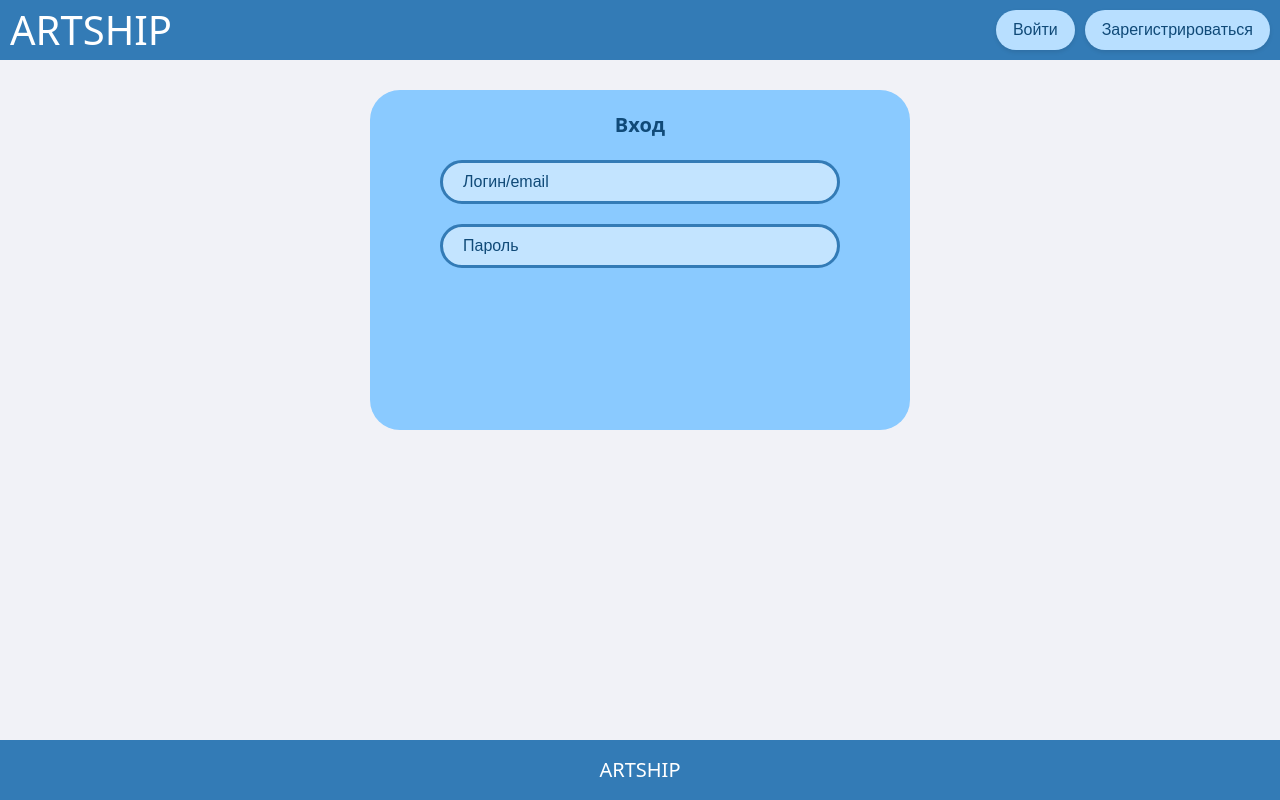
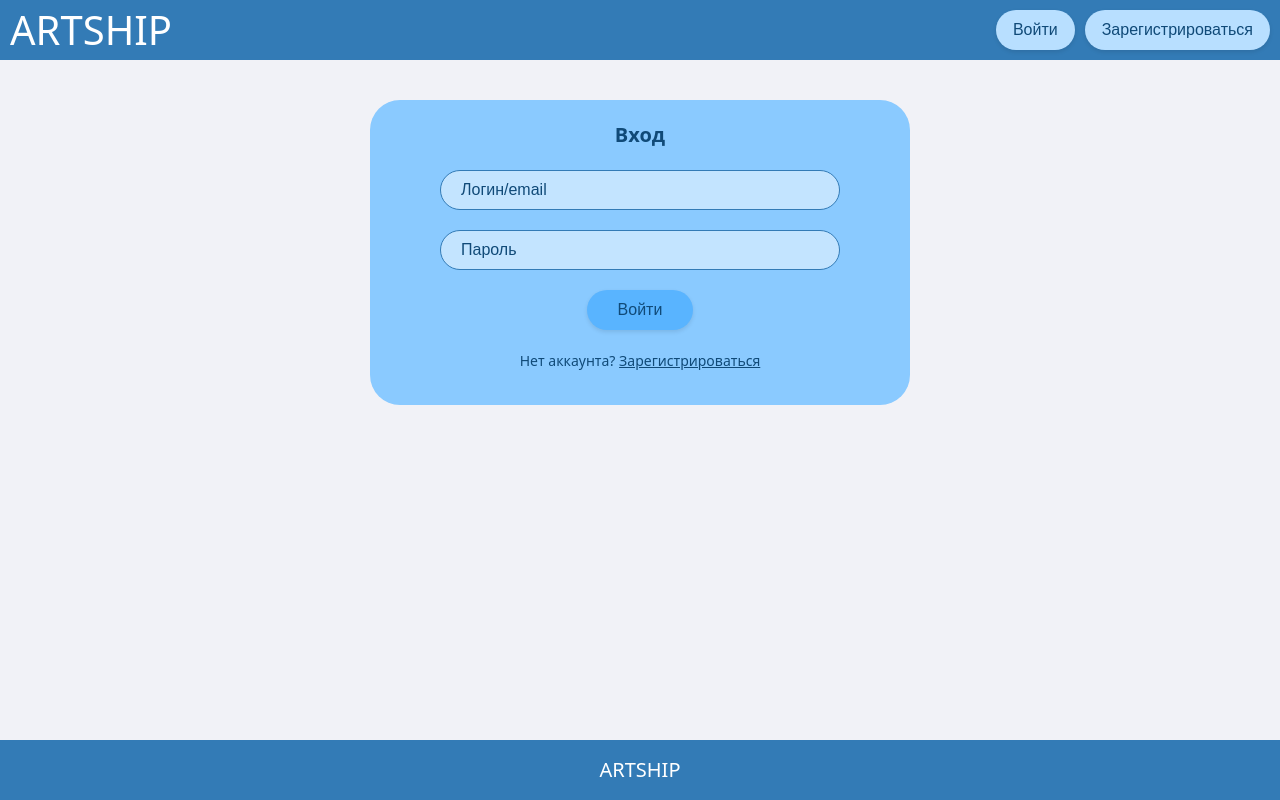
Before and after one commit to ArtShipCompany/social, a React app in the folder frontend/: page / in a window 1280 px wide. Built offline with nearby package versions, Linux system fonts and the light colour scheme; the HTML template or start-up script is replaced by a standard one.

Commit message:
finished login page

```diff
--- a/frontend/src/components/DefaultBtn/DefaultBtn.jsx
+++ b/frontend/src/components/DefaultBtn/DefaultBtn.jsx
@@ -1,9 +1,9 @@
 import styles from './DefaultBtn.module.css';
 
-export default function DefaultBtn({ text, onClick }) {
+export default function DefaultBtn({ text, onClick, className }) {
     return (
         <button
-            className={styles.btn}
+            className={`${styles.btn} ${className || ''}`}
             onClick={onClick}
         >
             {text}
--- a/frontend/src/index.css
+++ b/frontend/src/index.css
@@ -20,3 +20,11 @@
 body {
   margin: 0;
 }
+
+span {
+  cursor: default;
+}
+
+p {
+  cursor: default;
+}
--- a/frontend/src/layout/Footer/Footer.module.css
+++ b/frontend/src/layout/Footer/Footer.module.css
@@ -24,4 +24,5 @@
 .text {
   line-height: 1;
   display: inline-block;
+  cursor: pointer;
 }
--- a/frontend/src/layout/Header/Header.module.css
+++ b/frontend/src/layout/Header/Header.module.css
@@ -28,6 +28,7 @@
 .text {
   line-height: 1;
   display: inline-block;
+  cursor: pointer;
 }
 
 .container {
--- a/frontend/src/pages/Login/Login.jsx
+++ b/frontend/src/pages/Login/Login.jsx
@@ -1,14 +1,32 @@
 import styles from './Login.module.css';
+import DefaultBtn from '../../components/DefaultBtn/DefaultBtn';
 
 export default function Login() {
     return (
         <>
         <div className={styles.form}>
             <span className={styles.text}>Вход</span>
+
             <div className={styles.inputGroup}>
                 <input type="text" placeholder='Логин/email' />
                 <input type="password" placeholder='Пароль' />
             </div>
+
+            <DefaultBtn
+                text={'Войти'}
+                className={styles.loginBtn}
+            />
+
+            <p className={styles.footerText}>
+                Нет аккаунта?{' '}
+                <span
+                    className={styles.link}
+                    // onClick={() => navigate('/register')}
+                >
+                    Зарегистрироваться
+                </span>
+            </p>
+
         </div>
         </>
     );
--- a/frontend/src/pages/Login/Login.module.css
+++ b/frontend/src/pages/Login/Login.module.css
@@ -4,10 +4,9 @@
     align-items: center;
     background-color: var(--btn-bg-color);
     width: 500px;
-    min-height: 300px;
     border-radius: 30px;
     padding: 20px;
-    margin-top: 10px;
+    margin-top: 20px;
 }
 
 .text {
@@ -21,14 +20,14 @@
     display: flex;
     flex-direction: column;
     min-width: 80%;
-    padding-block: 10px;
+    padding-block: 10px 20px;
     gap: 20px;
 }
 
 .inputGroup input {
     background-color: var(--input-bg-color);
     border-radius: 30px;
-    border: 3px solid var(--layout-color);
+    border: 1px solid var(--layout-color);
     padding: 10px 20px;
     color: var(--text-color);
     font-size: 16px;
@@ -55,5 +54,31 @@
 }
 
 .inputGroup input:focus::placeholder {
-  color: transparent;
+    color: transparent;
 }
+
+.loginBtn {
+    background-color: #59b4ff !important;
+    padding: 10px 30px !important;
+}
+
+.loginBtn:hover {
+    background-color: #48adff !important;
+}
+
+.footerText {
+    text-align: center;
+    margin-top: 20px;
+    color: var(--text-color);
+    font-size: 14px;
+    cursor: default;
+}
+
+.link {
+    cursor: pointer;
+    text-decoration: underline;
+}
+
+.link:hover {
+    opacity: 0.8;
+}
```
